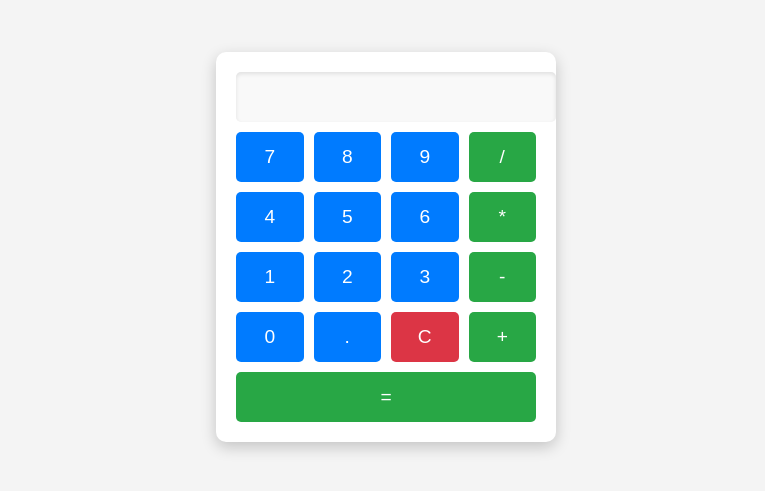
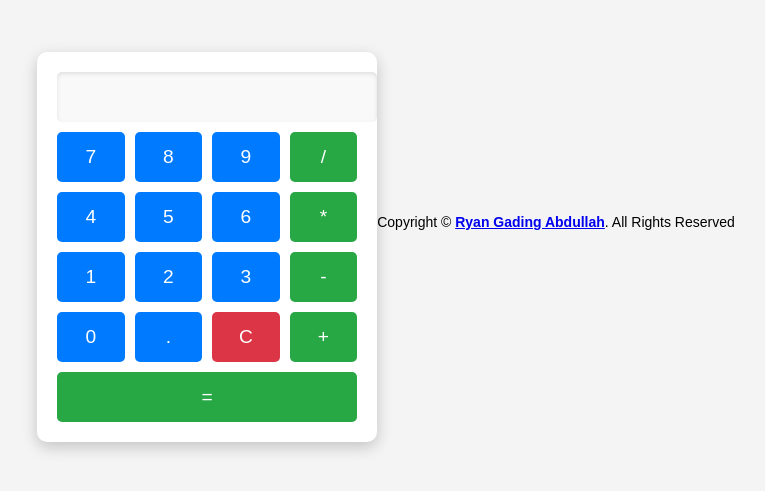
Before and after one commit to RyanGA09/BasicCalculatorWeb, a plain HTML site: page index.html in a window 1280 px wide. Shown: the part 153-644 px from the top of the page, without its empty margins (254-1019 px from the left). Drawn offline with Linux system fonts and the light colour scheme.

Commit message:
update on progress (footer & header)

```diff
--- a/assets/css/styles.css
+++ b/assets/css/styles.css
@@ -65,3 +65,11 @@ body {
 .button.clear:hover {
   background: #b21f2d;
 }
+
+.footer {
+  color: var(--default-color);
+  background-color: var(--background-color);
+  font-size: 14px;
+  padding-bottom: 50px;
+  position: relative;
+}
--- a/index.html
+++ b/index.html
@@ -7,6 +7,7 @@
     <link rel="stylesheet" href="assets/css/styles.css" />
   </head>
   <body>
+    <header></header>
     <div class="calculator">
       <input type="text" class="display" id="display" disabled />
       <div class="buttons">
@@ -40,6 +41,23 @@
       </div>
     </div>
 
+    <!-- Start Footer -->
+    <footer id="footer" class="footer">
+      <div class="copyright">
+        Copyright &copy;
+        <strong
+          ><span
+            ><a
+              href="https://www.linkedin.com/in/ryan-gading-abdullah/"
+              target="_blank"
+              >Ryan Gading Abdullah</a
+            ></span
+          ></strong
+        >. All Rights Reserved
+      </div>
+    </footer>
+    <!-- End Footer -->
+
     <script src="assets/js/scripts.js"></script>
   </body>
 </html>
```
